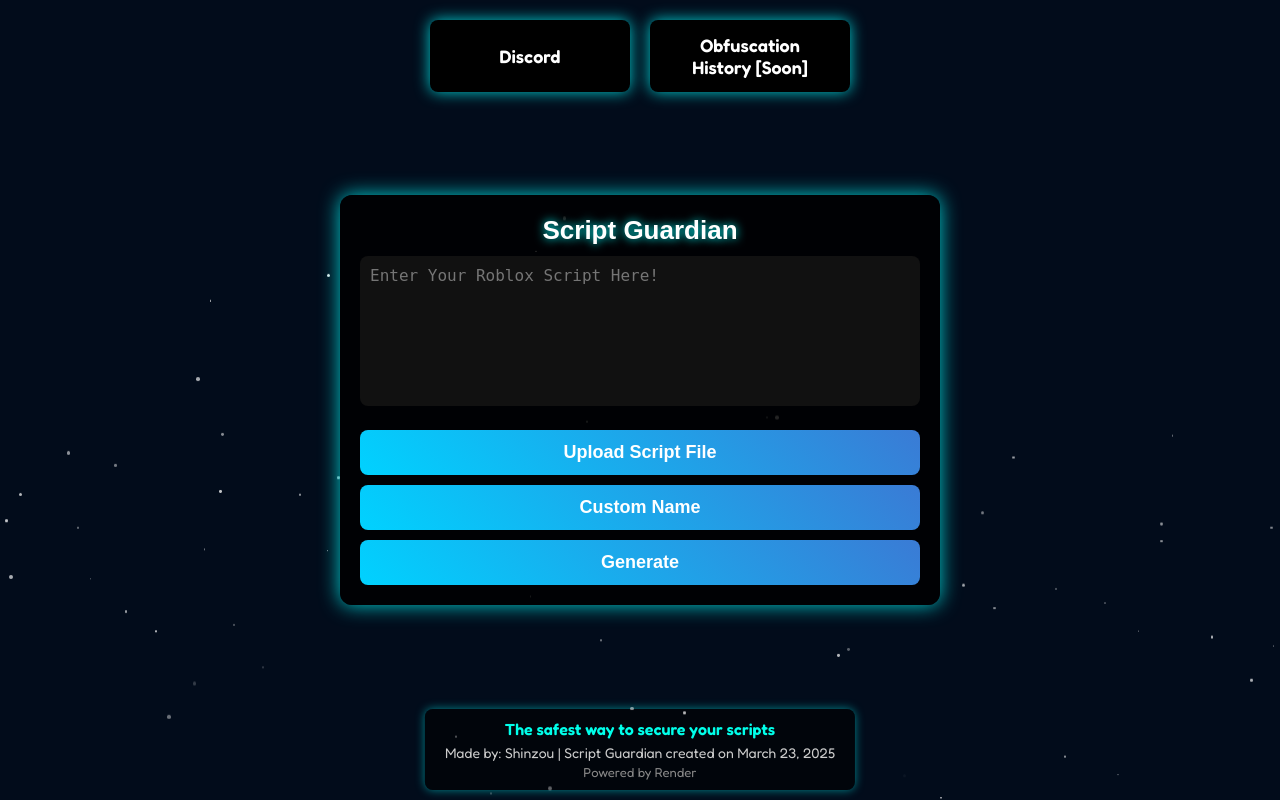
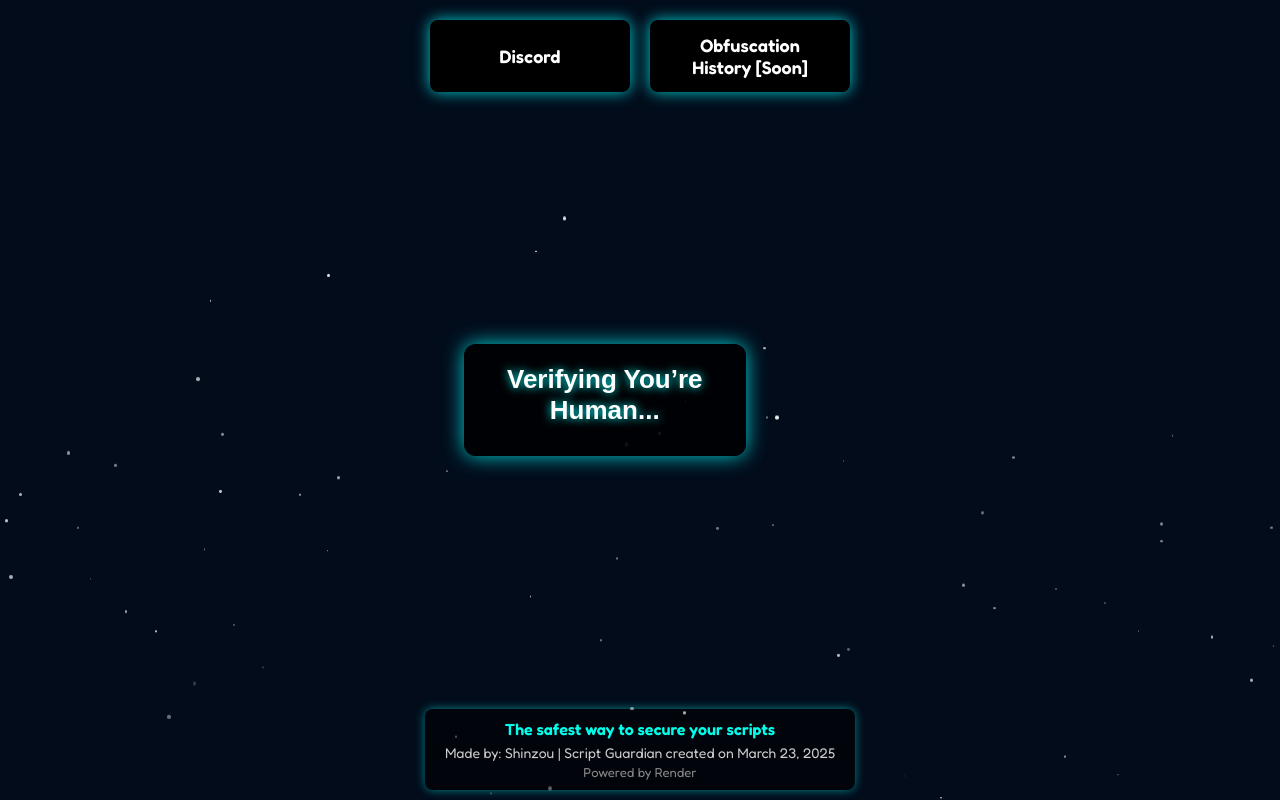
Before and after one commit to rovalrow/Flask, a Flask app: page / in a window 1280 px wide. Run offline with Flask 3, Linux system fonts and the light colour scheme; some libraries are stand-ins or nearby versions.

Commit message:
Update index.html

```diff
--- a/templates/index.html
+++ b/templates/index.html
@@ -5,6 +5,7 @@
     <meta name="viewport" content="width=device-width, initial-scale=1.0">
     <title>Script Guardian</title>
     <link href="https://fonts.googleapis.com/css2?family=Fredoka:wght@400;600&display=swap" rel="stylesheet">
+    <script src="https://challenges.cloudflare.com/turnstile/v0/api.js" async defer></script>
     <style>
         * {
             margin: 0;
@@ -260,6 +261,13 @@
 </head>
 <body>
 
+<div id="captchaContainer" style="z-index: 20;">
+  <div class="container show">
+    <h1>Verifying You’re Human...</h1>
+    <div class="cf-turnstile" data-sitekey="0x4AAAAAABWfDaHaYbkZVwPK" data-callback="onCaptchaSuccess"></div>
+  </div>
+</div>
+
     <footer>
         <p class="footer-top" id="changingText">The safest way to secure your scripts</p>
         <p class="footer-bottom">Made by: Shinzou | Script Guardian created on March 23, 2025</p>
@@ -275,7 +283,7 @@
         <button>Obfuscation History [Soon]</button>
     </div>
 
-    <div class="container" id="uiBox">
+<div class="container" id="uiBox" style="display: none;">
         <h1>Script Guardian</h1>
         <textarea id="scriptBox" placeholder="Enter Your Roblox Script Here!"></textarea>
 
@@ -499,6 +507,13 @@
         setInterval(createShootingStar, 7000);
 
         createStars(150);
+
+        function onCaptchaSuccess() {
+    document.getElementById("captchaContainer").style.display = "none";
+    const uiBox = document.getElementById("uiBox");
+    uiBox.style.display = "block";
+    setTimeout(() => uiBox.classList.add("show"), 100);
+}
     </script>
 </body>
 </html>
```
